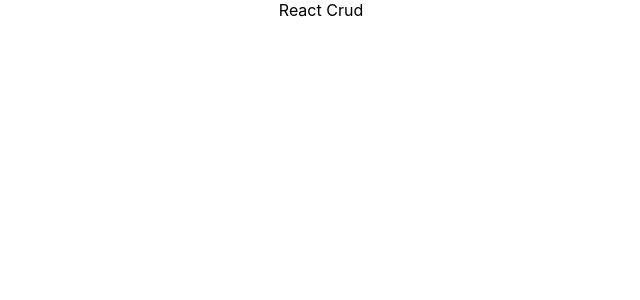
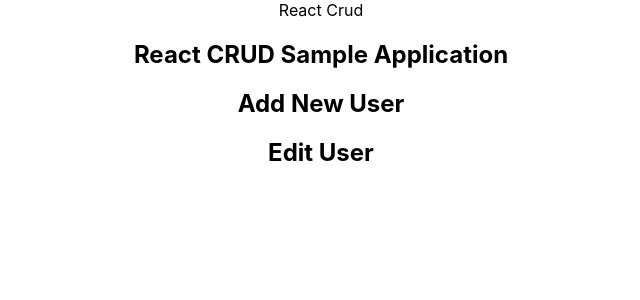
Before and after one commit to tta2yta/REACT_CRUD_APP, a React (Create React App) app: page / in a window 1280 px wide. Shown: the top 300 px of the page, without its empty margins (319-959 px from the left). Built offline with nearby package versions, Linux system fonts and the light colour scheme.

Commit message:
adding features

```diff
--- a/src/App.js
+++ b/src/App.js
@@ -1,10 +1,16 @@
 import React from 'react';
 import './App.css';
+import { Home } from './Components/Home';
+import { AddUser } from './Components/AddUser';
+import { EditUsr } from './Components/EditUsr';
 
 function App() {
   return (
     <div className="App">
       <h>React Crud</h>
+      <Home/>
+      <AddUser />
+      <EditUsr />
     </div>
   );
 }
```
